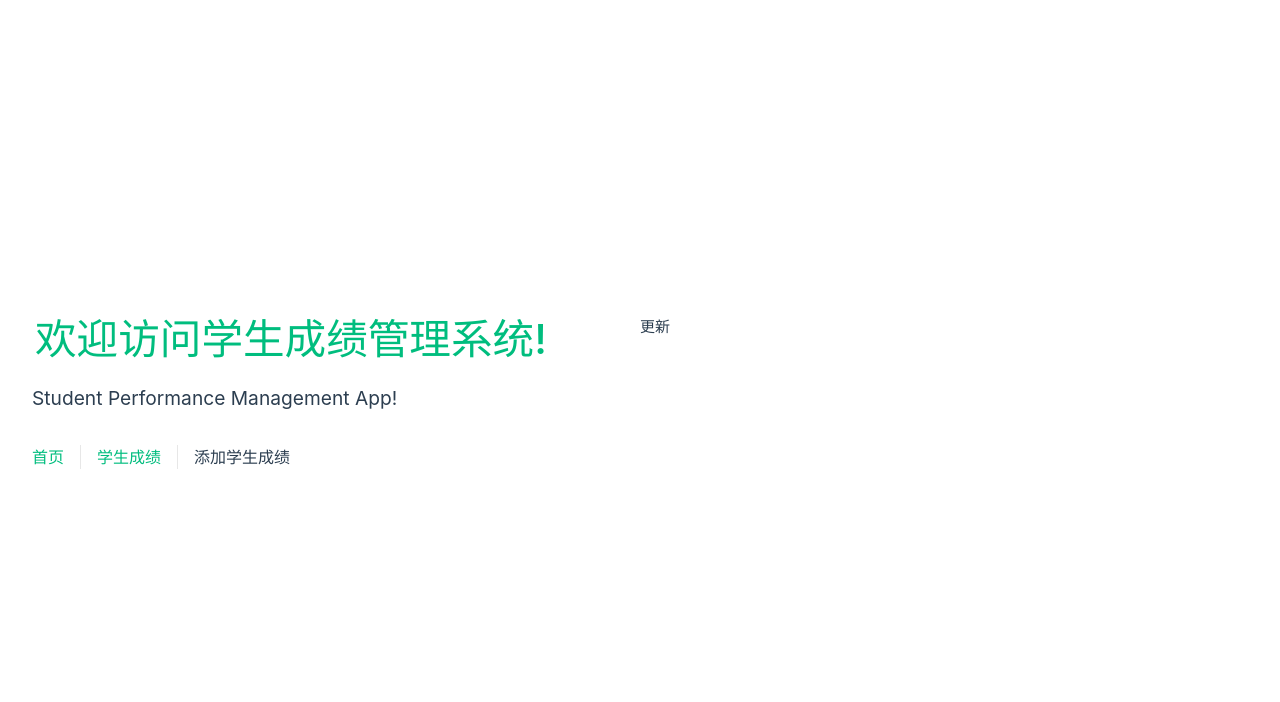
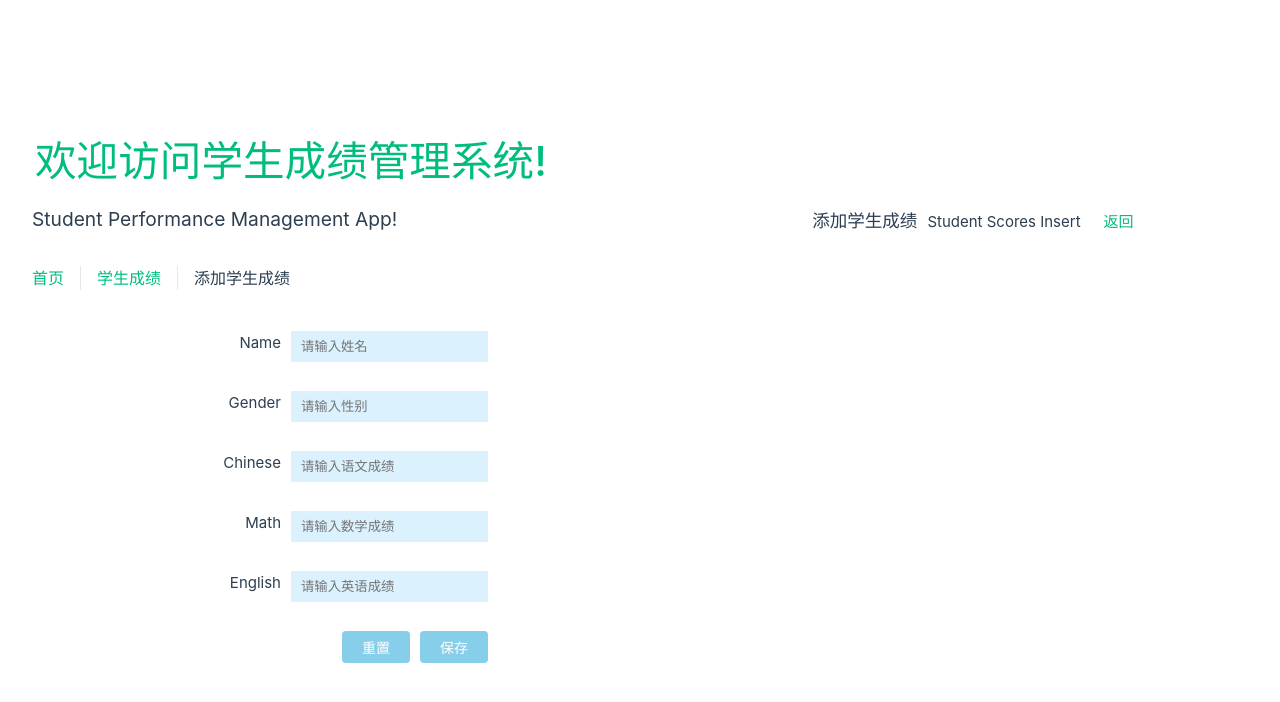
Before and after one commit to ran-up/vue3-node-mysql--student-score-admin, a Vue app: page /update in a window 1280 px wide. Shown: the top 702 px of the page. Built offline with nearby package versions, Linux system fonts and the light colour scheme.

Commit message:
refactor:将表单代码移到此处

```diff
--- a/src/views/update/index.vue
+++ b/src/views/update/index.vue
@@ -1,12 +1,254 @@
 <template>
-    <div>更新</div>
+    <div class="heading">
+        <div class="heading-title">
+            <h3>{{ state.title.zn }}学生成绩</h3>
+            <h4>Student Scores {{ state.title.en }}</h4>
+        </div>
+        <router-link to="/info">返回</router-link>
+    </div>
+    <form class="form">
+        <div class="form-item">
+            <p>Name</p>
+            <div class="form-item-input">
+                <input
+                    type="text"
+                    v-model="state.form.name"
+                    @blur="
+                        $event.target.value.length > 0
+                            ? (state.rules.name = false)
+                            : (state.rules.name = true)
+                    "
+                    placeholder="请输入姓名" />
+                <p class="ipt-msg" :class="{ error: state.rules.name }">未输入姓名</p>
+            </div>
+        </div>
+        <div class="form-item">
+            <p>Gender</p>
+            <div class="form-item-input">
+                <input
+                    type="text"
+                    v-model="state.form.gender"
+                    @blur="
+                        ;['男', '女'].includes($event.target.value)
+                            ? (state.rules.gender = false)
+                            : (state.rules.gender = true)
+                    "
+                    placeholder="请输入性别" />
+                <p class="ipt-msg" :class="{ error: state.rules.gender }">性别请输入男或女</p>
+            </div>
+        </div>
+        <div class="form-item">
+            <p>Chinese</p>
+            <div class="form-item-input">
+                <input
+                    type="text"
+                    v-model="state.form.chinese"
+                    @blur="
+                        $event.target.value.length > 0
+                            ? (state.rules.chinese = false)
+                            : (state.rules.chinese = true)
+                    "
+                    placeholder="请输入语文成绩" />
+                <p class="ipt-msg" :class="{ error: state.rules.chinese }">输入失败</p>
+            </div>
+        </div>
+        <div class="form-item">
+            <p>Math</p>
+            <div class="form-item-input">
+                <input
+                    type="text"
+                    v-model="state.form.math"
+                    @blur="
+                        $event.target.value.length > 0
+                            ? (state.rules.math = false)
+                            : (state.rules.name = true)
+                    "
+                    placeholder="请输入数学成绩" />
+                <p class="ipt-msg" :class="{ error: state.rules.math }">输入失败</p>
+            </div>
+        </div>
+        <div class="form-item">
+            <p>English</p>
+            <div class="form-item-input">
+                <input
+                    type="text"
+                    v-model="state.form.english"
+                    @blur="
+                        $event.target.value.length > 0
+                            ? (state.rules.english = false)
+                            : (state.rules.english = true)
+                    "
+                    placeholder="请输入英语成绩" />
+                <p class="ipt-msg" :class="{ error: state.rules.english }">输入失败</p>
+            </div>
+        </div>
+        <div class="form-item btn">
+            <button type="reset">重置</button>
+            <button type="submit" @click.prevent="saveClickHandler">保存</button>
+        </div>
+    </form>
 </template>
 
-<script setup></script>
+<script setup>
+import { onMounted, reactive } from 'vue'
+import axios from 'axios'
+import { useRoute, useRouter } from 'vue-router'
+
+const router = useRouter()
+const route = useRoute()
+const state = reactive({
+    form: {
+        // id: '',
+        name: '',
+        gender: '',
+        chinese: '',
+        math: '',
+        english: ''
+    },
+    rules: {
+        // id: '',
+        name: '',
+        gender: '',
+        chinese: '',
+        math: '',
+        english: ''
+    },
+    title: {
+        zn: '添加',
+        en: 'Insert'
+    },
+    id: ''
+})
+
+onMounted(() => {
+    updateTitleByQuery()
+})
+// 根据点击的按钮（编辑、新增）修改title信息
+const updateTitleByQuery = () => {
+    const params = route.query
+    if (params.id) {
+        state.title = {
+            zn: '修改',
+            en: 'Edit'
+        }
+        state.id = params.id
+        getStuInfoById(params.id)
+    }
+}
+// 根据id信息查询学生成绩信息
+const getStuInfoById = id => {
+    axios
+        .get(`http://127.0.0.1:3666/find?id=${id}`)
+        .then(res => {
+            if (res.data.code === 200) {
+                const { name, gender, chinese, math, english } = res.data.data[0]
+                state.form = {
+                    name,
+                    gender,
+                    chinese: chinese + '',
+                    math: math + '',
+                    english: english + ''
+                }
+            } else {
+                alert('查询信息失败')
+            }
+        })
+        .catch(err => {
+            alert(err.message)
+        })
+}
+// 保存或更新
+const saveClickHandler = () => {
+    // 检测信息输入情况
+    const keys = Object.keys(state.form)
+    const values = Object.values(state.form).filter(item => item.length > 0)
+    if (values.length !== keys.length) return alert('内容未全部输入')
+    let api = 'add'
+    let prop = 'post'
+    let params = { ...state.form }
+    if (state.id) {
+        api = 'update'
+        prop = 'put'
+        params.id = state.id - 0
+    }
+    axios[prop](`http://127.0.0.1:3666/${api}`, params)
+        .then(res => {
+            if (res.data.code === 200) {
+                alert(res.data.message)
+                router.push('/info')
+            } else {
+                alert(res.data.message)
+            }
+        })
+        .catch(err => {
+            alert(err.message)
+        })
+}
+</script>
 <script>
 export default {
     name: 'Update'
 }
 </script>
 
-<style scoped></style>
+<style scoped lang="scss">
+@media screen {
+    .heading {
+        margin: 30px auto 0;
+        padding-left: 10%;
+        display: flex;
+        align-items: center;
+        width: max-content;
+        gap: 0 20px;
+        &-title {
+            display: flex;
+            align-items: center;
+            gap: 0 10px;
+        }
+    }
+    .form {
+        overflow: hidden;
+        margin-top: 20px;
+        &-item {
+            margin: 5px auto 0;
+            display: flex;
+            align-items: start;
+            justify-content: end;
+            gap: 10px;
+            width: 50%;
+            input {
+                padding: 8px 10px;
+                outline: none;
+                border: none;
+                background-color: #dbf2fe;
+            }
+        }
+        .ipt-msg {
+            opacity: 0;
+        }
+        .error {
+            opacity: 1;
+            color: #ff0c55;
+            font-size: 14px;
+        }
+        .btn {
+            button {
+                padding: 6px 20px;
+                color: white;
+                font-size: 14px;
+                background-color: skyblue;
+                border: none;
+                outline: none;
+                border-radius: 4px;
+                cursor: pointer;
+            }
+        }
+    }
+    @media (min-width: 1024px) {
+        .heading {
+            justify-content: space-around;
+            margin-top: 0;
+        }
+    }
+}
+</style>
```
